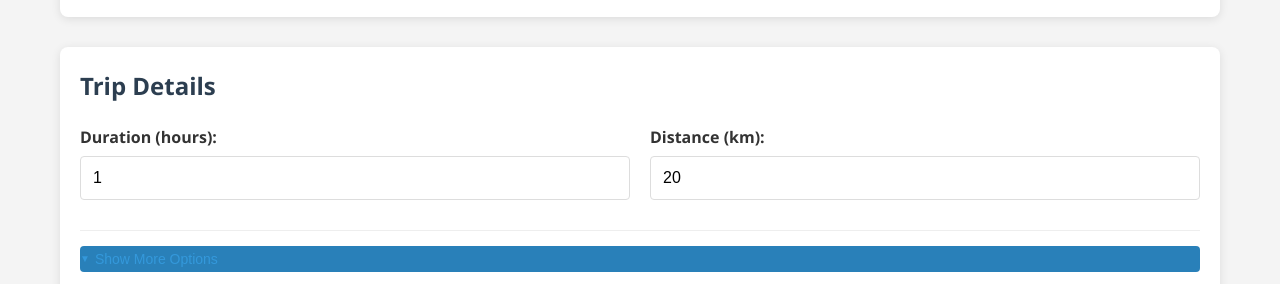
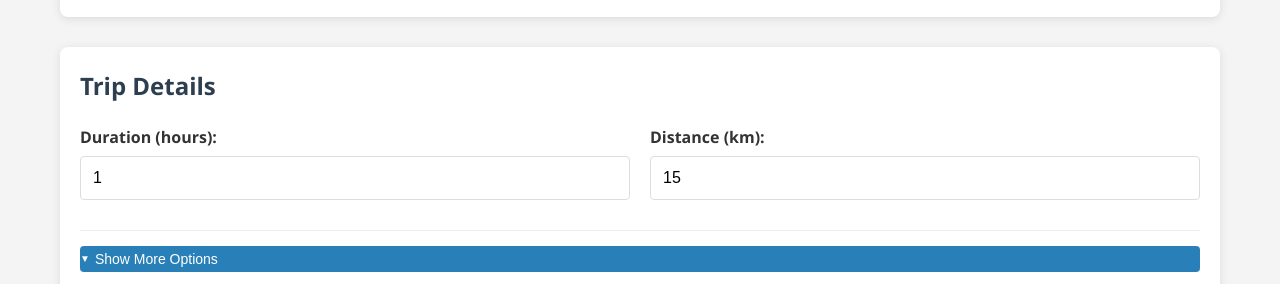
Before and after one commit to eoinobrien/car-share-price-comparison, a plain HTML site: page index.html in a window 1280 px wide. In both pictures the pointer is over the button "Show More Options". Shown: the part 130-414 px from the top of the page. Drawn offline with Linux system fonts and the light colour scheme.

Commit message:
fix button style, and reduce default kms to 15

```diff
--- a/css/styles.css
+++ b/css/styles.css
@@ -104,6 +104,10 @@ select:focus {
     font-size: 14px;
     display: flex;
     align-items: center;
+}
+
+.filter-toggle:hover {
+    color: white;
 }
 
 .filter-toggle:before {
--- a/index.html
+++ b/index.html
@@ -26,7 +26,7 @@
 
                     <div class="form-group">
                         <label for="kilometers">Distance (km):</label>
-                        <input type="number" id="kilometers" min="0" value="20" required>
+                        <input type="number" id="kilometers" min="0" value="15" required>
                         <div class="error-message">Please enter a valid distance (0 or more)</div>
                     </div>
                 </div>
```
